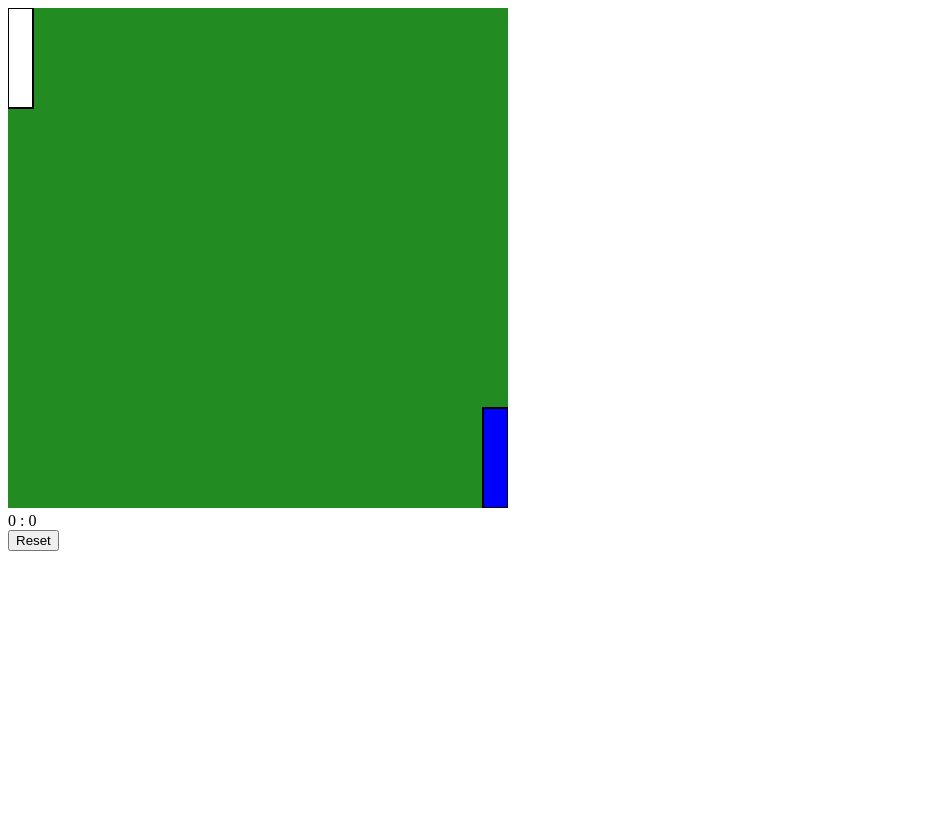
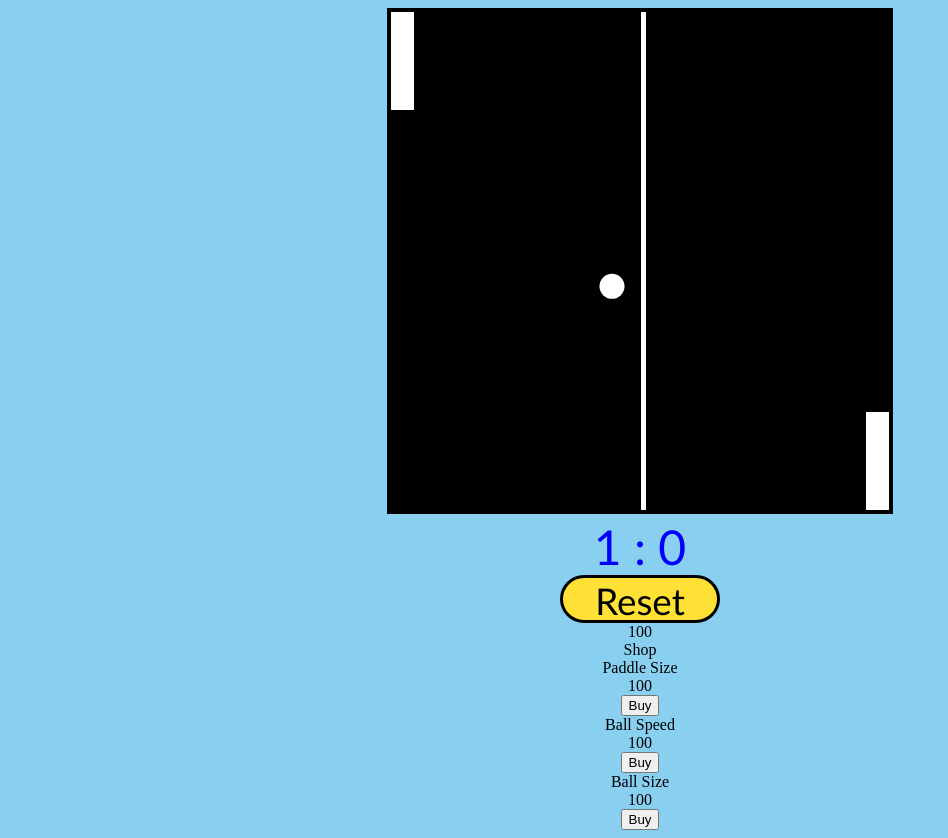
Before and after one commit to GameExplorer/Pong, a plain HTML site: page index.html in a window 1280 px wide. Shown: the whole page, without its empty margins (0-948 px from the left). Before the commit the page ends 800 px from the top, so only its background shows below. Drawn offline with Linux system fonts and the light colour scheme.

Commit message:
v0.2
- added coins
- logic improved

```diff
--- a/index.html
+++ b/index.html
@@ -2,12 +2,36 @@
 <html>
 <head>
     <title>Pong Game</title>
+    <link rel="stylesheet" href="style.css">
 </head>
-<body>
-    <div id="gameContainer">
+<body id="gameContainer">
+    <div >
         <canvas id="gameBoard" width = "500" height = "500"></canvas>
         <div id="scoreText">0 : 0</div>
         <button id="resetBtn">Reset</button>
+    </div>
+    <div>
+        <div id="coins">0</div>
+    </div>
+    <div id="Shop">
+        <div id="ShopTitle">Shop</div>
+        <div id="ShopItems">
+            <div class="ShopItem">
+                <div class="ShopItemName">Paddle Size</div>
+                <div class="ShopItemPrice">100</div>
+                <button class="ShopItemBtn">Buy</button>
+            </div>
+            <div class="ShopItem">
+                <div class="ShopItemName">Ball Speed</div>
+                <div id="Itemprice">100</div>
+                <button id="ShopItemBtn">Buy</button>
+            </div>
+            <div class="ShopItem">
+                <div class="ShopItemName">Ball Size</div>
+                <div class="ShopItemPrice">100</div>
+                <button class="ShopItemBtn">Buy</button>
+            </div>
+        </div>
     </div>
     <script src="index.js"></script>
 
--- a/index.js
+++ b/index.js
@@ -5,17 +5,30 @@ const scoreText = document.querySelector("#scoreText");
 const resetBtn = document.querySelector("#resetBtn");
 const gameWidth = gameBoard.width;
 const gameHeight = gameBoard.height;
-const boardBackground = "forestgreen";
+const boardBackground = "black";
+
+const boardBackground1 = "yellow";
+
+const coins = document.querySelector("#coins");
+const buy = document.querySelector("#ShopItemBtn");
 
 // player colors
 const paddle1Color = "white";
-const paddle2Color = "blue";
+const paddle2Color = "white";
 
+const paddle1Color2 = "red";
+
+const player1ScoreColor = "blue";
+const player2ScoreColor = "red";
+
+const lineColor = "white";
 const paddleBorder = "black";
-const ballColor = "yellow"
+const ballColor = "white"
 const ballBorderColor = "black";
 const ballRadius = 12.5;
-const paddleSpeed = 10;
+const paddleSpeed = 60;
+
+let coins1 = 0;
 
 let intervalID;
 let ballSpeed = 1.1;
@@ -41,14 +54,23 @@ let paddle2 = {
     y: gameHeight - 100
 };
 
+let linePosition = {
+    width: 7,
+    height: gameHeight,
+    x: 250,
+    y: 0
+}
+
 window.addEventListener("keydown", changeDirection);
 resetBtn.addEventListener("click", resetGame);
+buy.addEventListener("click", onBuy);
 
 gameStart();
 
 function gameStart() {
     createBall();
     nextTick();
+
 };
 function nextTick(){
     intervalID = setTimeout(() => {
@@ -64,6 +86,7 @@ function nextTick(){
 function clearBoard(){
     ctx.fillStyle = boardBackground;
     ctx.fillRect(0,0, gameWidth, gameHeight);
+
 };
 function drawPaddles(){
     ctx.strokeStyle = paddleBorder;
@@ -76,6 +99,11 @@ function drawPaddles(){
     ctx.fillRect(paddle2.x, paddle2.y, paddle2.width, paddle2.height);
     ctx.strokeRect(paddle2.x, paddle2.y, paddle2.width, paddle2.height);
 
+    ctx.fillStyle = lineColor;
+    ctx.fillRect(linePosition.x, linePosition.y, linePosition.width, linePosition.height);
+    ctx.strokeRect(linePosition.x, linePosition.y, linePosition.width, linePosition.height);
+
+
 };
 function createBall(){
     ballSpeed = 1;
@@ -86,10 +114,10 @@ function createBall(){
         ballXDirection = -1;
     }
     if(Math.round(Math.random()) == 1){
-        ballYDirection = 1;
+        ballYDirection = Math.random()*1;
     }
     else {
-        ballYDirection = -1;
+        ballYDirection = Math.random()*-1;
     }
 
     ballX = gameWidth / 2;
@@ -116,7 +144,7 @@ function checkCollision(){
         ballYDirection *= -1;
     }
     if(ballY >= gameHeight - ballRadius) {
-        ballYDirection *= 1;
+        ballYDirection *= -1;
     }
 
     if(ballX <= 0) {
@@ -147,8 +175,9 @@ function checkCollision(){
         }
     }
 };
-function changeDirection(){
+function changeDirection(event){
     const keyPressed = event.keyCode;
+    //console.log(keyPressed);
     const paddle1Up = 87;
     const paddle1Down = 83;
     const paddle2Up = 38;
@@ -167,7 +196,7 @@ function changeDirection(){
             }
             break;
         case(paddle2Up):
-            if(paddle2.y < 0) {
+            if(paddle2.y > 0) {
                 paddle2.y -= paddleSpeed;
             }
             break;
@@ -181,7 +210,56 @@ function changeDirection(){
 };
 function updateScore(){
     scoreText.textContent = `${player1Score} : ${player2Score}`;
+
+    if(player1Score > player2Score) {
+        scoreText.style.color = player1ScoreColor;
+        coinsIncrement();
+
+    }
+    else if(player1Score < player2Score) {
+        coinsIncrement();
+
+        scoreText.style.color = player2ScoreColor;
+    }
+    else {
+        coinsIncrement();
+
+        scoreText.style.color = "black";
+    }
+
+    if(player1Score == 5 || player2Score == 5) {
+        clearInterval(intervalID);
+        if(player1Score == 5) {
+            scoreText.textContent = "Player 1 wins!";
+            scoreText.style.color = player1ScoreColor;
+            //wait 1000ms
+            delay(1000).then(() => resetGame());
+        }
+        else {
+            scoreText.textContent = "Player 2 wins!";
+            scoreText.style.color = player2ScoreColor;
+            delay(1000).then(() => resetGame());
+
+        }
+    }
 };
+
+function coinsIncrement() {
+    coins1 += 100;
+    coins.textContent = `${coins1}`;
+}
+
+function onBuy() {
+    coins1 -= 100;
+    coins.textContent = `${coins1}`;
+
+
+}
+
+function delay(ms) {
+    return new Promise(resolve => setTimeout(resolve, ms));
+}
+
 function resetGame(){
     player1Score = 0;
     player2Score = 0;
--- a/style.css
+++ b/style.css
@@ -1,5 +1,6 @@
 #gameContainer {
     text-align: center;
+    background-color: #89cff0;
 }
 #gameBoard {
     border: 3px solid;
@@ -13,9 +14,10 @@
 #resetBtn {
     font-family: 'Trebuchet MS', 'Lucida Sans Unicode', 'Lucida Grande', 'Lucida Sans', Arial, sans-serif;
     font-size: 2.3em;
-    width: 100px;
-    height: 50px;
-    border: 4px solid;
-    border-radius: 10px;
+    width: 10rem;
+    height: 3rem;
+    border: 0.2rem solid;
+    border-radius: 2.5rem;
     cursor: pointer;
+    background-color: #ffe135;
 }
```
